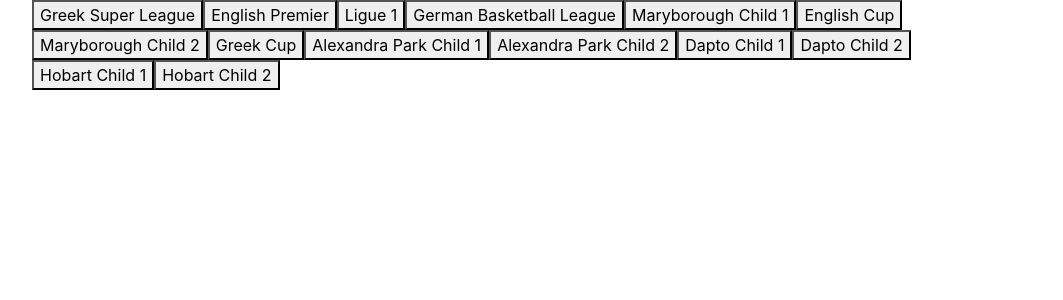
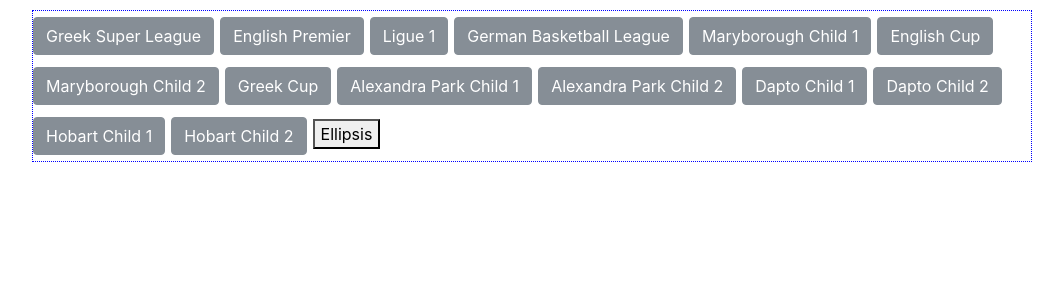
Before and after one commit to xavierfuentes/greedy-menu, a React (Create React App) app: page / in a window 1280 px wide. Shown: the top 300 px of the page, without its empty margins (108-1171 px from the left). Built offline with nearby package versions, Linux system fonts and the light colour scheme.

Commit message:
calculates the optimal number of elements to show

```diff
--- /dev/null
+++ b/src/App.css
@@ -0,0 +1,3 @@
+.menu-button {
+  margin: 6px 6px 6px 0;
+}
--- a/src/App.js
+++ b/src/App.js
@@ -1,34 +1,38 @@
 import React, { Component } from 'react';
 
+import './App.css';
 import GreedyMenu from './GreedyMenu';
 
-const pageStyle = {};
+const appStyle = {
+  padding: '10px',
+};
 
 const menuStyle = {
   margin: '0 auto',
   width: '1000px',
   maxWidth: '1000px',
+  border: '1px dotted blue',
 };
 
 class App extends Component {
   render() {
     return (
-      <div style={pageStyle}>
+      <div style={appStyle}>
         <GreedyMenu style={menuStyle}>
-          <button className="ftw-group__child">Greek Super League</button>
-          <button className="ftw-group__child">English Premier</button>
-          <button className="ftw-group__child">Ligue 1</button>
-          <button className="ftw-group__child">German Basketball League</button>
-          <button className="ftw-group__child">Maryborough Child 1</button>
-          <button className="ftw-group__child">English Cup</button>
-          <button className="ftw-group__child">Maryborough Child 2</button>
-          <button className="ftw-group__child">Greek Cup</button>
-          <button className="ftw-group__child">Alexandra Park Child 1</button>
-          <button className="ftw-group__child">Alexandra Park Child 2</button>
-          <button className="ftw-group__child">Dapto Child 1</button>
-          <button className="ftw-group__child">Dapto Child 2</button>
-          <button className="ftw-group__child">Hobart Child 1</button>
-          <button className="ftw-group__child">Hobart Child 2</button>
+          <button className="menu-button btn btn-secondary">Greek Super League</button>
+          <button className="menu-button btn btn-secondary">English Premier</button>
+          <button className="menu-button btn btn-secondary">Ligue 1</button>
+          <button className="menu-button btn btn-secondary">German Basketball League</button>
+          <button className="menu-button btn btn-secondary">Maryborough Child 1</button>
+          <button className="menu-button btn btn-secondary">English Cup</button>
+          <button className="menu-button btn btn-secondary">Maryborough Child 2</button>
+          <button className="menu-button btn btn-secondary">Greek Cup</button>
+          <button className="menu-button btn btn-secondary">Alexandra Park Child 1</button>
+          <button className="menu-button btn btn-secondary">Alexandra Park Child 2</button>
+          <button className="menu-button btn btn-secondary">Dapto Child 1</button>
+          <button className="menu-button btn btn-secondary">Dapto Child 2</button>
+          <button className="menu-button btn btn-secondary">Hobart Child 1</button>
+          <button className="menu-button btn btn-secondary">Hobart Child 2</button>
         </GreedyMenu>
       </div>
     );
--- a/src/GreedyMenu.js
+++ b/src/GreedyMenu.js
@@ -1,21 +1,113 @@
-import React from 'react';
+import React, { PureComponent, Children, cloneElement } from 'react';
 import PropTypes from 'prop-types';
 import cx from 'classnames';
 
-export default class GreedyMenu extends React.PureComponent {
+export default class GreedyMenu extends PureComponent {
   static propTypes = {
     className: PropTypes.string,
+    style: PropTypes.shape({}),
+    children: PropTypes.oneOfType([PropTypes.element, PropTypes.arrayOf(PropTypes.element)]),
   };
 
-  state = {};
+  COLLAPSE_TEXT = 'LESS';
+  EXPAND_TEXT = 'MORE';
+
+  state = {
+    isExpanded: true,
+    visibleElements: 0,
+    elementsList: [],
+  };
+
+  checkSizes = () => {
+    const { greedyMenuWrapperNode, ellipsisNode, props: { children }, getElementWidth } = this;
+    const totalWidth = greedyMenuWrapperNode.offsetWidth;
+    const ellipsisWidth = getElementWidth(ellipsisNode);
+    const availableWidth = totalWidth - ellipsisWidth;
+
+    let elementsAccumulator = 0;
+    let widthAccumulator = 0;
+    do {
+      elementsAccumulator += 1;
+      widthAccumulator += getElementWidth(greedyMenuWrapperNode.childNodes[elementsAccumulator]);
+    } while (
+      widthAccumulator + getElementWidth(greedyMenuWrapperNode.childNodes[elementsAccumulator + 1]) < availableWidth &&
+      elementsAccumulator < Children.count(children)
+    );
+
+    return elementsAccumulator;
+  };
+
+  /**
+   * Get the element width including any horizontal margins
+   * Assumes { box-size: border-box } is being used
+   * todo: check whether the padding + border should be measured separately
+   */
+  getElementWidth = element => {
+    if (!element) return 0;
+    const marginRightStyle = window.getComputedStyle(element).getPropertyValue('margin-right');
+    const marginLeftStyle = window.getComputedStyle(element).getPropertyValue('margin-left');
+    const marginTotal =
+      parseInt(marginRightStyle.substr(0, marginRightStyle.length - 2), 10) +
+      parseInt(marginLeftStyle.substr(0, marginLeftStyle.length - 2), 10);
+
+    return Math.ceil(element.offsetWidth + marginTotal);
+  };
+
+  /**
+   * Decide whether it should render the ellipsis or not
+   */
+  renderContent = () => {
+    return this.renderChildren().concat(this.renderEllipsis());
+  };
+
+  renderChildren = () =>
+    Children.map(this.props.children, child =>
+      cloneElement(child, {
+        ...child.props,
+        className: cx('greedy-menu__child', child.props.className),
+        style: { ...child.props.style },
+      })
+    );
+
+  renderEllipsis = (text = 'Ellipsis') => (
+    <button
+      className="greedy-menu__ellipsis"
+      ref={button => {
+        this.ellipsisNode = button;
+      }}
+      key="ellipsis"
+      onClick={this.toggleEllipsis}
+    >
+      {text}
+    </button>
+  );
+
+  componentDidMount() {
+    window.addEventListener('load', this.checkSizes);
+  }
+
+  componentWillMount() {
+    this.setState({ visibleElements: Children.count(this.props.children) });
+  }
+
+  componentWillUnmount() {
+    window.removeEventListener('load', this.checkSizes);
+  }
 
   render() {
-    const { className, ...rest } = this.props;
-    const classes = cx(className, 'greedy-menu', {});
+    const { className, style, ...rest } = this.props;
+    const GM_WRAPPER_BASE_STYLE = { width: '100%', height: '100%' };
 
     return (
-      <div className={classes} {...rest}>
-        {this.props.children}
+      <div
+        ref={wrapper => {
+          this.greedyMenuWrapperNode = wrapper;
+        }}
+        className={cx('greedy-menu', className)}
+        style={{ ...style, ...GM_WRAPPER_BASE_STYLE }}
+        {...rest}
+      >
+        {this.renderContent()}
       </div>
     );
   }
```
